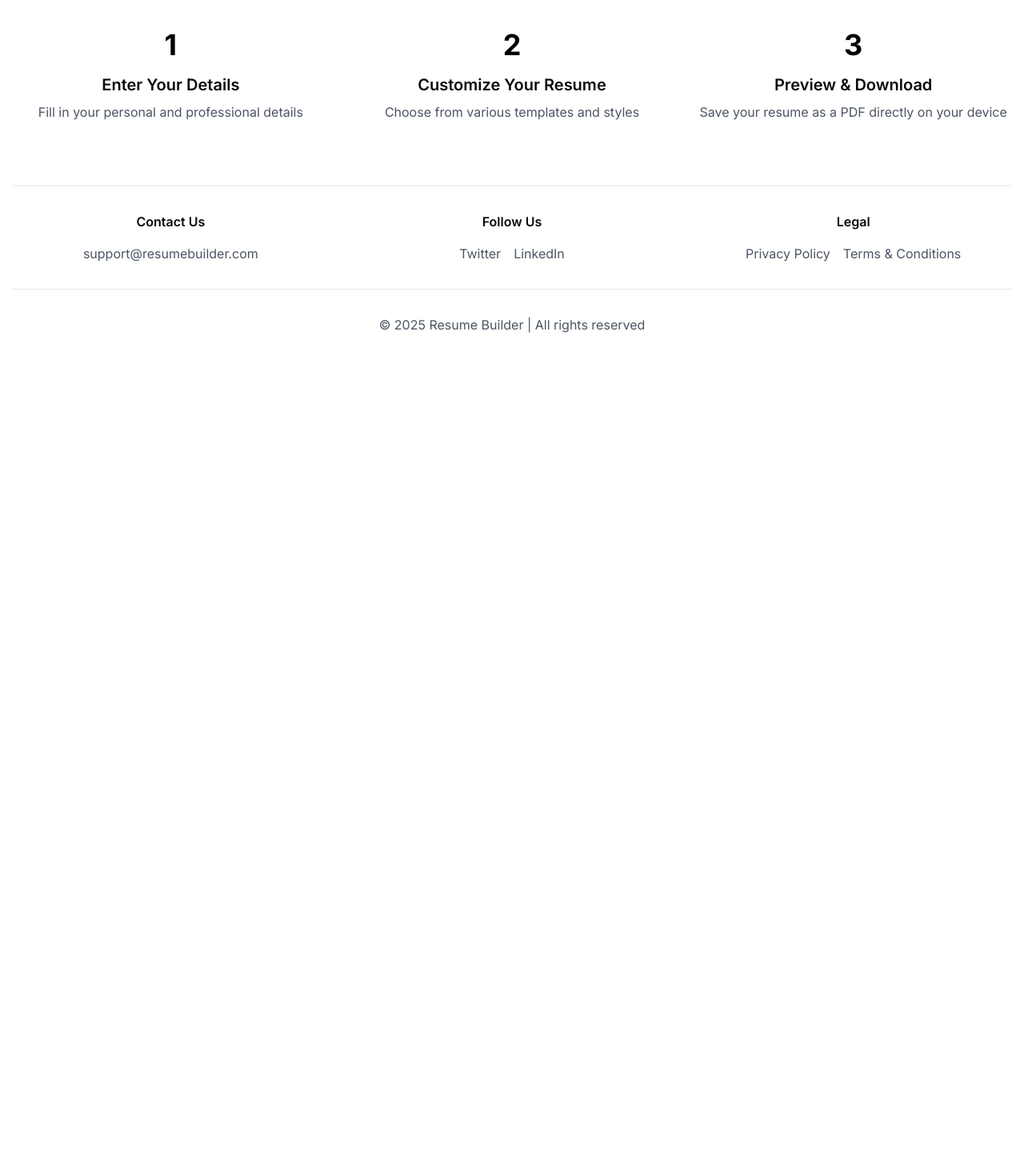
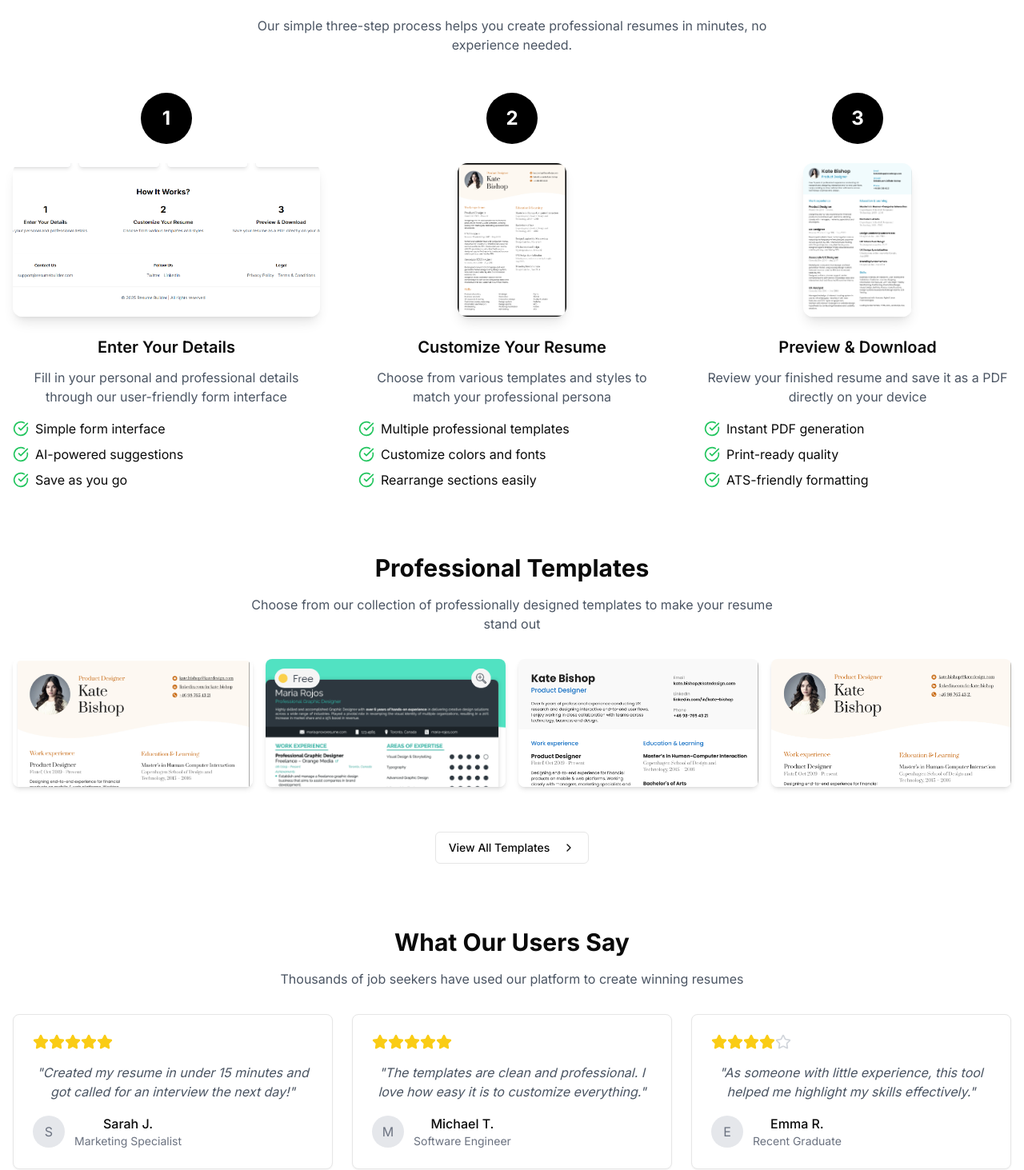
Before and after one commit to H4armin/dynamic-resume-crafter, a React (Vite) app: page / in a window 1280 px wide. Shown: the part 830-2293 px from the top of the page at 80% size. Before the commit the page ends 1312 px from the top, so only its background shows below. Built offline with nearby package versions, Linux system fonts and the light colour scheme.

Commit message:
Enhance landing page content
Add more details, images, and information to the landing page.

```diff
--- a/src/pages/Index.tsx
+++ b/src/pages/Index.tsx
@@ -1,8 +1,8 @@
-
 import { motion } from "framer-motion";
-import { ChevronRight, Sparkles, Shield, Clock, Lock, Download } from "lucide-react";
+import { ChevronRight, Sparkles, Shield, Clock, Lock, Download, CheckCircle, Edit, Layout, FileText, Award, Star, MessageSquare } from "lucide-react";
 import { Button } from "@/components/ui/button";
 import { useNavigate } from "react-router-dom";
+import { Card, CardContent } from "@/components/ui/card";
 
 const Index = () => {
   const navigate = useNavigate();
@@ -74,53 +74,251 @@ const Index = () => {
           ))}
         </motion.div>
 
-        {/* How It Works */}
+        {/* How It Works - Enhanced with images and more details */}
         <motion.div
           initial={{ opacity: 0, y: 20 }}
           animate={{ opacity: 1, y: 0 }}
           transition={{ duration: 0.6, delay: 0.4 }}
-          className="text-center space-y-8"
+          className="space-y-12"
         >
-          <h2 className="text-3xl font-bold">How It Works?</h2>
-          <div className="grid md:grid-cols-3 gap-8">
+          <div className="text-center">
+            <h2 className="text-3xl font-bold">How It Works?</h2>
+            <p className="text-gray-600 mt-4 max-w-2xl mx-auto">
+              Our simple three-step process helps you create professional resumes in minutes, no experience needed.
+            </p>
+          </div>
+
+          <div className="grid md:grid-cols-3 gap-12">
             {[
-              { number: "1", title: "Enter Your Details", desc: "Fill in your personal and professional details" },
-              { number: "2", title: "Customize Your Resume", desc: "Choose from various templates and styles" },
-              { number: "3", title: "Preview & Download", desc: "Save your resume as a PDF directly on your device" },
+              {
+                number: "1",
+                title: "Enter Your Details",
+                desc: "Fill in your personal and professional details through our user-friendly form interface",
+                icon: Edit,
+                image: "/lovable-uploads/de190eac-26bf-497b-9b53-ecd4b360aedd.png",
+                bullets: [
+                  "Simple form interface",
+                  "AI-powered suggestions",
+                  "Save as you go"
+                ]
+              },
+              {
+                number: "2",
+                title: "Customize Your Resume",
+                desc: "Choose from various templates and styles to match your professional persona",
+                icon: Layout,
+                image: "/public/lovable-uploads/a779d399-caa5-4873-9919-132035b4ab09.png",
+                bullets: [
+                  "Multiple professional templates",
+                  "Customize colors and fonts",
+                  "Rearrange sections easily"
+                ]
+              },
+              {
+                number: "3",
+                title: "Preview & Download",
+                desc: "Review your finished resume and save it as a PDF directly on your device",
+                icon: FileText,
+                image: "/public/lovable-uploads/cd91647f-7f95-44a3-95e3-81644b7849bc.png",
+                bullets: [
+                  "Instant PDF generation",
+                  "Print-ready quality",
+                  "ATS-friendly formatting"
+                ]
+              },
             ].map((step, i) => (
-              <div key={i} className="relative">
-                <div className="text-4xl font-bold text-black mb-4">{step.number}</div>
-                <h3 className="text-xl font-semibold mb-2">{step.title}</h3>
-                <p className="text-gray-600">{step.desc}</p>
+              <div key={i} className="flex flex-col items-center">
+                <div className="relative mb-6">
+                  <div className="w-16 h-16 rounded-full bg-black text-white flex items-center justify-center text-2xl font-bold">
+                    {step.number}
+                  </div>
+                </div>
+
+                <div className="rounded-xl overflow-hidden mb-6 shadow-lg hover:shadow-xl transition-shadow duration-300">
+                  <img
+                    src={step.image}
+                    alt={step.title}
+                    className="w-full h-48 object-cover object-top"
+                  />
+                </div>
+
+                <h3 className="text-xl font-semibold mb-3">{step.title}</h3>
+                <p className="text-gray-600 mb-4 text-center">{step.desc}</p>
+
+                <ul className="space-y-2 text-left w-full">
+                  {step.bullets.map((bullet, j) => (
+                    <li key={j} className="flex items-start">
+                      <CheckCircle className="h-5 w-5 text-green-500 mr-2 mt-0.5 flex-shrink-0" />
+                      <span>{bullet}</span>
+                    </li>
+                  ))}
+                </ul>
               </div>
             ))}
           </div>
         </motion.div>
 
-        {/* Footer */}
+        {/* Template Showcase */}
+        <motion.div
+          initial={{ opacity: 0, y: 20 }}
+          animate={{ opacity: 1, y: 0 }}
+          transition={{ duration: 0.6, delay: 0.5 }}
+          className="space-y-8"
+        >
+          <div className="text-center">
+            <h2 className="text-3xl font-bold">Professional Templates</h2>
+            <p className="text-gray-600 mt-4 max-w-2xl mx-auto">
+              Choose from our collection of professionally designed templates to make your resume stand out
+            </p>
+          </div>
+
+          <div className="grid grid-cols-2 md:grid-cols-4 gap-4">
+            {[1, 2, 3, 4].map((i) => (
+              <div key={i} className="rounded-lg overflow-hidden shadow-md hover:shadow-xl transition-all duration-300 hover:-translate-y-1">
+                <img
+                  src={`/public/lovable-uploads/${i === 1 ? '5f97d2a4-21c2-4d7b-b431-60b64cf76d34' : i === 2 ? '5165ab84-9149-467b-9bcb-fc442d1a9be2' : i === 3 ? '881d45df-3691-4b93-8002-dc100239d1e4' : '449e5016-df65-47df-8d7c-ea19d579fb32'}.png`}
+                  alt={`Template ${i}`}
+                  className="w-full h-40 object-cover object-top"
+                />
+              </div>
+            ))}
+          </div>
+
+          <div className="text-center pt-6">
+            <Button
+              variant="outline"
+              onClick={() => navigate('/templates')}
+              className="hover-lift"
+            >
+              View All Templates
+              <ChevronRight className="ml-2 h-4 w-4" />
+            </Button>
+          </div>
+        </motion.div>
+
+        {/* Testimonials Section */}
+        <motion.div
+          initial={{ opacity: 0, y: 20 }}
+          animate={{ opacity: 1, y: 0 }}
+          transition={{ duration: 0.6, delay: 0.6 }}
+          className="space-y-8"
+        >
+          <div className="text-center">
+            <h2 className="text-3xl font-bold">What Our Users Say</h2>
+            <p className="text-gray-600 mt-4 max-w-2xl mx-auto">
+              Thousands of job seekers have used our platform to create winning resumes
+            </p>
+          </div>
+
+          <div className="grid md:grid-cols-3 gap-6">
+            {[
+              {
+                name: "Sarah J.",
+                role: "Marketing Specialist",
+                quote: "Created my resume in under 15 minutes and got called for an interview the next day!",
+                rating: 5
+              },
+              {
+                name: "Michael T.",
+                role: "Software Engineer",
+                quote: "The templates are clean and professional. I love how easy it is to customize everything.",
+                rating: 5
+              },
+              {
+                name: "Emma R.",
+                role: "Recent Graduate",
+                quote: "As someone with little experience, this tool helped me highlight my skills effectively.",
+                rating: 4
+              }
+            ].map((testimonial, i) => (
+              <Card key={i} className="hover-lift">
+                <CardContent className="pt-6">
+                  <div className="flex mb-4">
+                    {[...Array(5)].map((_, j) => (
+                      <Star
+                        key={j}
+                        className={`h-5 w-5 ${j < testimonial.rating ? 'text-yellow-400 fill-yellow-400' : 'text-gray-300'}`}
+                      />
+                    ))}
+                  </div>
+                  <p className="italic text-gray-600 mb-4">"{testimonial.quote}"</p>
+                  <div className="flex items-center">
+                    <div className="w-10 h-10 rounded-full bg-gray-200 flex items-center justify-center text-gray-500">
+                      {testimonial.name.charAt(0)}
+                    </div>
+                    <div className="ml-3">
+                      <p className="font-medium">{testimonial.name}</p>
+                      <p className="text-sm text-gray-500">{testimonial.role}</p>
+                    </div>
+                  </div>
+                </CardContent>
+              </Card>
+            ))}
+          </div>
+        </motion.div>
+
+        {/* Call to Action */}
+        <motion.div
+          initial={{ opacity: 0, y: 20 }}
+          animate={{ opacity: 1, y: 0 }}
+          transition={{ duration: 0.6, delay: 0.7 }}
+          className="bg-black text-white rounded-2xl p-8 md:p-12 text-center"
+        >
+          <h2 className="text-2xl md:text-3xl font-bold mb-4">Ready to Create Your Professional Resume?</h2>
+          <p className="text-gray-300 mb-6 max-w-2xl mx-auto">
+            Join thousands of job seekers who have successfully landed their dream jobs with our resume builder.
+          </p>
+          <Button
+            size="lg"
+            className="bg-white text-black hover:bg-gray-100 hover-lift text-lg px-8"
+            onClick={() => navigate("/templates")}
+          >
+            Get Started Now
+            <ChevronRight className="ml-2 h-5 w-5" />
+          </Button>
+        </motion.div>
+
+        {/* Footer with more details */}
         <footer className="border-t border-gray-200 pt-8 mt-16">
-          <div className="grid md:grid-cols-3 gap-8">
+          <div className="grid md:grid-cols-4 gap-8">
+            <div>
+              <h3 className="font-semibold mb-4">About Us</h3>
+              <p className="text-gray-600 text-sm">
+                We're dedicated to helping job seekers create professional, ATS-friendly resumes that get noticed by employers.
+              </p>
+            </div>
             <div>
               <h3 className="font-semibold mb-4">Contact Us</h3>
-              <p className="text-gray-600">support@resumebuilder.com</p>
+              <p className="text-gray-600 text-sm">support@resumebuilder.com</p>
+              <p className="text-gray-600 text-sm mt-2">Mon-Fri: 9AM - 5PM EST</p>
             </div>
             <div>
               <h3 className="font-semibold mb-4">Follow Us</h3>
-              <div className="space-x-4">
-                <a href="#" className="text-gray-600 hover:text-black">Twitter</a>
-                <a href="#" className="text-gray-600 hover:text-black">LinkedIn</a>
+              <div className="flex space-x-4">
+                <a href="#" className="text-gray-600 hover:text-black">
+                  <svg xmlns="http://www.w3.org/2000/svg" width="20" height="20" viewBox="0 0 24 24" fill="none" stroke="currentColor" strokeWidth="2" strokeLinecap="round" strokeLinejoin="round"><path d="M22 4s-.7 2.1-2 3.4c1.6 10-9.4 17.3-18 11.6 2.2.1 4.4-.6 6-2C3 15.5.5 9.6 3 5c2.2 2.6 5.6 4.1 9 4-.9-4.2 4-6.6 7-3.8 1.1 0 3-1.2 3-1.2z"></path></svg>
+                </a>
+                <a href="#" className="text-gray-600 hover:text-black">
+                  <svg xmlns="http://www.w3.org/2000/svg" width="20" height="20" viewBox="0 0 24 24" fill="none" stroke="currentColor" strokeWidth="2" strokeLinecap="round" strokeLinejoin="round"><path d="M16 8a6 6 0 0 1 6 6v7h-4v-7a2 2 0 0 0-2-2 2 2 0 0 0-2 2v7h-4v-7a6 6 0 0 1 6-6z"></path><rect x="2" y="9" width="4" height="12"></rect><circle cx="4" cy="4" r="2"></circle></svg>
+                </a>
+                <a href="#" className="text-gray-600 hover:text-black">
+                  <svg xmlns="http://www.w3.org/2000/svg" width="20" height="20" viewBox="0 0 24 24" fill="none" stroke="currentColor" strokeWidth="2" strokeLinecap="round" strokeLinejoin="round"><rect x="2" y="2" width="20" height="20" rx="5" ry="5"></rect><path d="M16 11.37A4 4 0 1 1 12.63 8 4 4 0 0 1 16 11.37z"></path><line x1="17.5" y1="6.5" x2="17.51" y2="6.5"></line></svg>
+                </a>
               </div>
             </div>
             <div>
               <h3 className="font-semibold mb-4">Legal</h3>
-              <div className="space-x-4">
-                <a href="#" className="text-gray-600 hover:text-black">Privacy Policy</a>
-                <a href="#" className="text-gray-600 hover:text-black">Terms & Conditions</a>
-              </div>
+              <ul className="space-y-2 text-sm">
+                <li><a href="#" className="text-gray-600 hover:text-black">Privacy Policy</a></li>
+                <li><a href="#" className="text-gray-600 hover:text-black">Terms & Conditions</a></li>
+                <li><a href="#" className="text-gray-600 hover:text-black">Cookie Policy</a></li>
+                <li><a href="#" className="text-gray-600 hover:text-black">GDPR Compliance</a></li>
+              </ul>
             </div>
           </div>
           <div className="text-center text-gray-600 mt-8 pt-8 border-t">
-            © 2025 Resume Builder | All rights reserved
+            <p>© 2025 Resume Builder | All rights reserved</p>
+            <p className="text-sm mt-2">Helping job seekers land their dream jobs since 2023</p>
           </div>
         </footer>
       </div>
```
Also changed, not shown: public/lovable-uploads/de190eac-26bf-497b-9b53-ecd4b360aedd.png (added).
